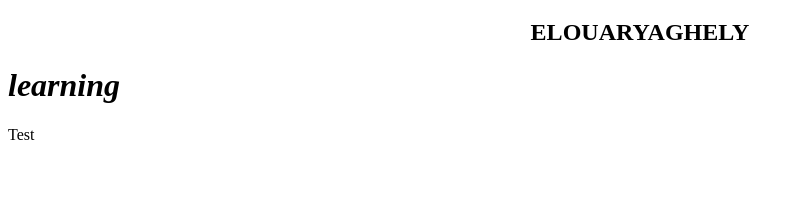
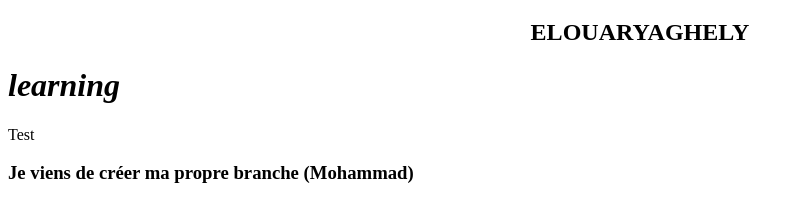
Before and after one commit to ELOuaryaghely/demogitM, a plain HTML site: page index.html in a window 1280 px wide. Shown: the part 61-282 px from the top of the page, without its empty margins (0-803 px from the left). Drawn offline with Linux system fonts and the light colour scheme.

Commit message:
modification du html h3 ds fichier index

```diff
--- a/index.html
+++ b/index.html
@@ -14,5 +14,6 @@
     </center>
     <h1><em>learning</em></h1>
     <p>Test</p>
+<h3>Je viens de créer ma propre branche (Mohammad)</h3>
 </body>
 </html>
```
